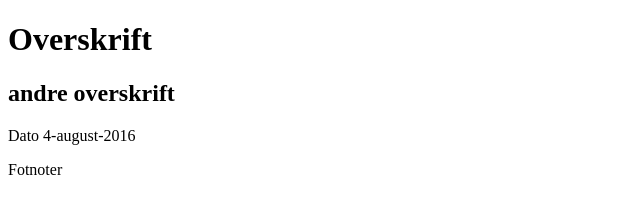
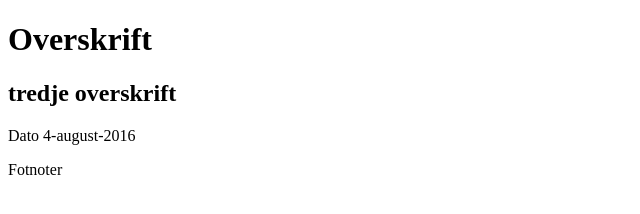
Before and after one commit to runep/runep.github.com, a plain HTML site: page index.html in a window 1280 px wide. Shown: the full height of the page, 0-640 px from the left. Drawn offline with Linux system fonts and the light colour scheme.

Commit message:
Opddaterert overskrift til tredje

```diff
--- a/index.html
+++ b/index.html
@@ -9,7 +9,7 @@
     <header class="topp">
         <h1>Overskrift</h1>
 
-        <h2>andre overskrift</h2>
+        <h2>tredje overskrift</h2>
     </header>
     <section class="innhold">
         <p>Dato 4-august-2016</p>
```
